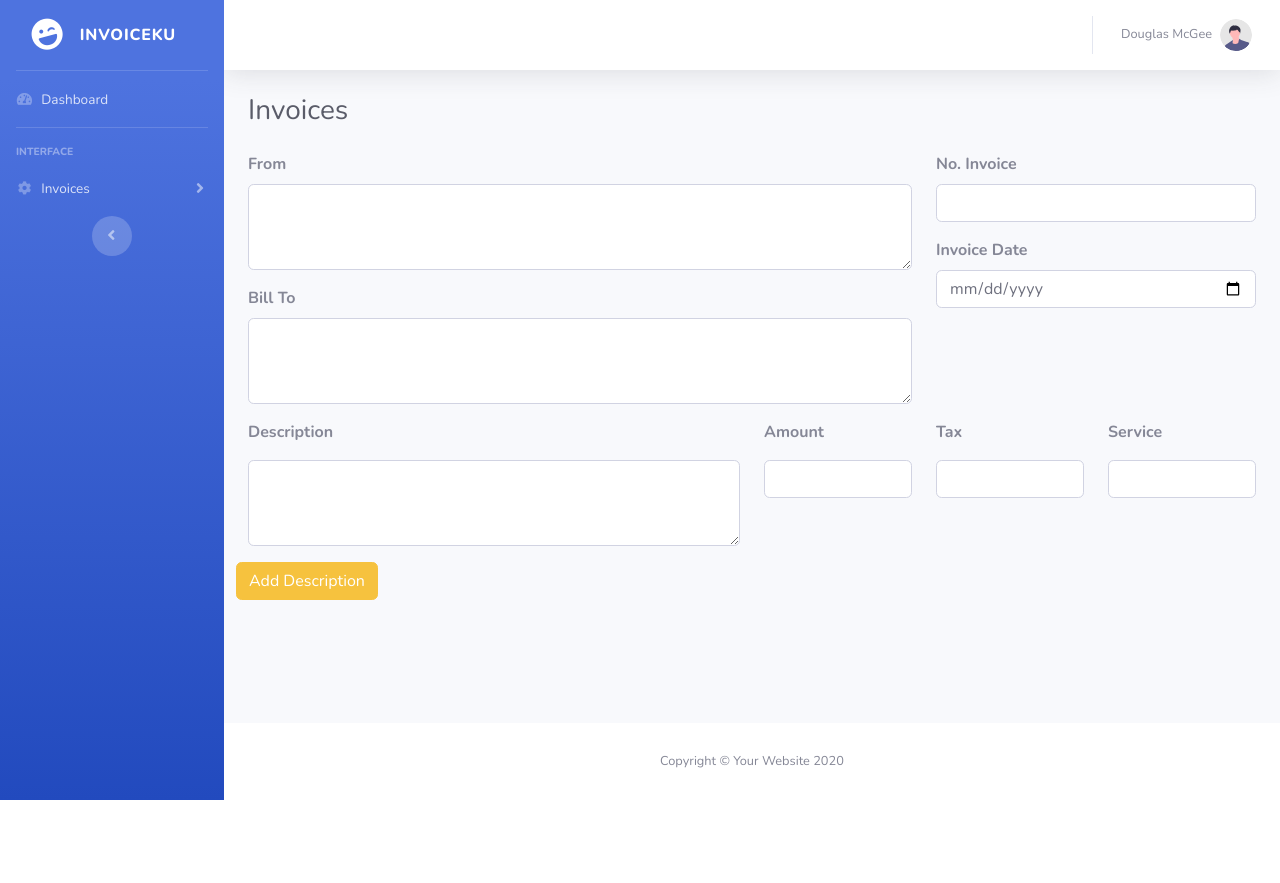
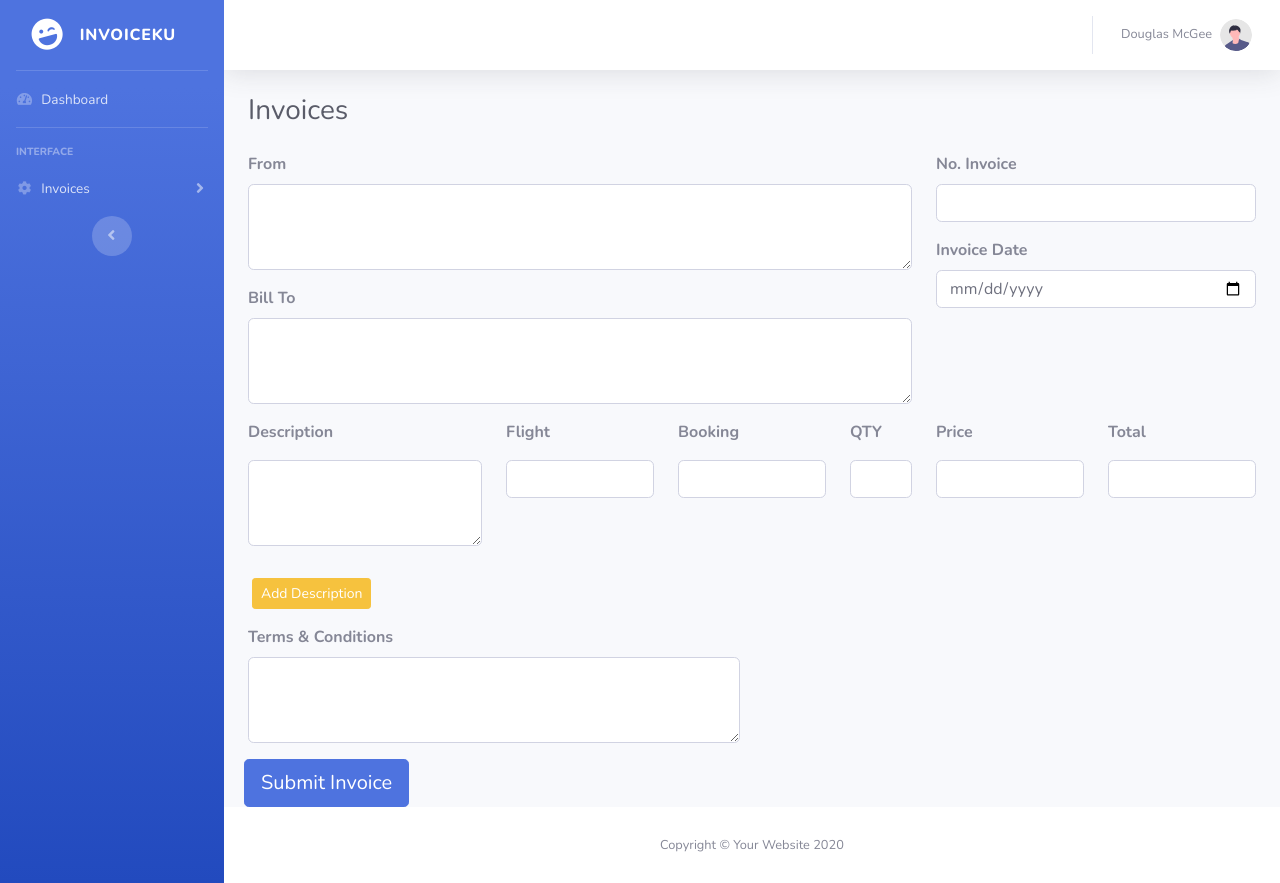
Before and after one commit to rohimoz28/invoiceku, a CodeIgniter 4 app: template app/Views/invoice/invoice.php in a window 1280 px wide. Before the commit the page ends 800 px from the top, so only its background shows below. Run offline with PHP 8.4 and a stand-in for CodeIgniter, Linux system fonts and the light colour scheme; the template is opened without the code that fills it, so the values that code supplies are empty; some libraries are stand-ins or nearby versions.

Commit message:
view cetak invoice2 ok

```diff
--- a/app/Config/Routes.php
+++ b/app/Config/Routes.php
@@ -32,6 +32,8 @@ $routes->set404Override();
 $routes->get('/', 'Home::index');
 
 $routes->get('/invoice', 'Invoice::index');
+$routes->post('/invoice/print-invoice', 'Invoice::printInvoice');
+// $routes->get('/invoice/show-invoice', 'Invoice::showInvoice');
 
 /*
  * --------------------------------------------------------------------
--- a/app/Views/invoice/invoice.php
+++ b/app/Views/invoice/invoice.php
@@ -8,64 +8,88 @@
      <!-- Page Heading -->
      <h1 class="h3 mb-4 text-gray-800">Invoices</h1>
 
-     <form action="" method="post">
+     <form action="/invoice/print-invoice" method="post">
          <div class="row">
              <div class="col-md-8">
                  <div class="form-group">
                      <label for="exampleFormControlTextarea1"><strong>From</strong></label>
-                     <textarea class="form-control" id="exampleFormControlTextarea1" rows="3"></textarea>
+                     <textarea class="form-control" id="exampleFormControlTextarea1" name="from" rows="3"></textarea>
                  </div>
 
                  <div class="form-group">
                      <label for="exampleFormControlTextarea1"><strong>Bill To</strong></label>
-                     <textarea class="form-control" id="exampleFormControlTextarea1" rows="3"></textarea>
+                     <textarea class="form-control" id="exampleFormControlTextarea1" name="billto" rows="3"></textarea>
                  </div>
              </div>
              <div class="col-md-4">
                  <div class="form-group">
                      <label for="exampleFormControlInput1"><strong>No. Invoice</strong></label>
-                     <input type="text" class="form-control" id="exampleFormControlInput1">
+                     <input type="text" class="form-control noinv" id="exampleFormControlInput1" name="noinv">
                  </div>
                  <div class="form-group">
                      <label for="exampleFormControlInput1"><strong>Invoice Date</strong></label>
-                     <input type="date" class="form-control" id="datetimepicker">
+                     <input type="date" class="form-control" id="datetimepicker" name="dateinv">
                  </div>
              </div>
          </div>
 
          <div class="row">
-             <div class="col-md-6">
+             <div class="col-md-3">
                  <p><strong>Description</strong></p>
              </div>
-             <div class="col-md-2"><strong>Amount</strong></div>
-             <div class="col-md-2"><strong>Tax</strong></div>
-             <div class="col-md-2"><strong>Service</strong></div>
+             <div class="col-md-2"><strong>Flight</strong></div>
+             <div class="col-md-2"><strong>Booking</strong></div>
+             <div class="col-md-1"><strong>QTY</strong></div>
+             <div class="col-md-2"><strong>Price</strong></div>
+             <div class="col-md-2"><strong>Total</strong></div>
          </div>
 
          <div class="row invoice-description">
-             <div class="col-md-6">
+             <input type="hidden" name="invdetail[]" class="invdetail">
+             <div class="col-md-3">
                  <div class="form-group">
-                     <textarea class="form-control" id="exampleFormControlTextarea1" rows="3"></textarea>
+                     <textarea class="form-control" id="exampleFormControlTextarea1" name="description[]" rows="3"></textarea>
                  </div>
              </div>
              <div class="col-md-2">
                  <div class="form-group">
-                     <input type="email" class="form-control" id="exampleFormControlInput1">
+                     <input type="text" class="form-control" id="exampleFormControlInput1" name="flight[]">
                  </div>
              </div>
              <div class="col-md-2">
                  <div class="form-group">
-                     <input type="email" class="form-control" id="exampleFormControlInput1">
+                     <input type="text" class="form-control" id="exampleFormControlInput1" name="booking[]">
+                 </div>
+             </div>
+             <div class="col-md-1">
+                 <div class="form-group">
+                     <input type="text" class="form-control" id="exampleFormControlInput1" name="qty[]">
                  </div>
              </div>
              <div class="col-md-2">
                  <div class="form-group">
-                     <input type="email" class="form-control" id="exampleFormControlInput1">
+                     <input type="text" class="form-control" id="exampleFormControlInput1" name="price[]">
+                 </div>
+             </div>
+             <div class="col-md-2">
+                 <div class="form-group">
+                     <input type="text" class="form-control" id="exampleFormControlInput1" name="total[]">
+                 </div>
+             </div>
+         </div>
+         <div class="row my-3">
+             <a href="#" class="btn btn-warning btn-sm ml-3" id="btn-description">Add Description</a>
+         </div>
+         <div class="row">
+             <div class="col-md-6">
+                 <div class="form-group">
+                     <label for="exampleFormControlTextarea1"><strong>Terms & Conditions</strong></label>
+                     <textarea class="form-control" id="exampleFormControlTextarea1" name="term[]" rows="3"></textarea>
                  </div>
              </div>
          </div>
          <div class="row">
-             <a href="#" class="btn btn-warning" id="btn-description">Add Description</a>
+             <button class="btn btn-primary btn-lg ml-2">Submit Invoice</button>
          </div>
      </form>
 
--- a/app/Views/layouts/main.php
+++ b/app/Views/layouts/main.php
@@ -181,10 +181,21 @@
             $('#btn-description').click(function(event) {
                 event.preventDefault();
                 const form = $('.invoice-description')
-                const element = "<div class='col-md-6'><div class='form-group'><textarea class='form-control' id='exampleFormControlTextarea1' rows='3'></textarea></div></div><div class='col-md-2'><div class='form-group'><input type='email' class='form-control' id='exampleFormControlInput1'></div></div><div class='col-md-2'><div class='form-group'><input type='email' class='form-control' id='exampleFormControlInput1'></div></div><div class='col-md-2'><div class='form-group'><input type='email' class='form-control' id='exampleFormControlInput1'></div></div>"
+                const element = "<input type='hidden' name='invdetail[]' class='invdetail'><div class='col-md-3'><div class='form-group'><textarea class='form-control' id='exampleFormControlTextarea1' name='description[]' rows='3'></textarea></div></div><div class='col-md-2'><div class='form-group'><input type='text' class='form-control' id='exampleFormControlInput1' name='flight[]'></div></div><div class='col-md-2'><div class='form-group'><input type='text' class='form-control' id='exampleFormControlInput1' name='booking[]'></div></div><div class='col-md-1'><div class='form-group'><input type='text' class='form-control' id='exampleFormControlInput1' name='qty[]'></div></div><div class='col-md-2'><div class='form-group'><input type='text' class='form-control' id='exampleFormControlInput1' name='price[]'></div></div><div class='col-md-2'><div class='form-group'><input type='text' class='form-control' id='exampleFormControlInput1' name='total[]'></div></div>"
 
                 form.append(element)
             })
+        })
+
+
+        $(document).ready(function() {
+            $(".noinv").change(function() {
+                const inv = $(this).val()
+                $(".invdetail").val(inv)
+
+                console.log(inv)
+            })
+
         })
     </script>
 </body>
```
Also changed, not shown: app/Controllers/Invoice.php (+27 -0 lines).
